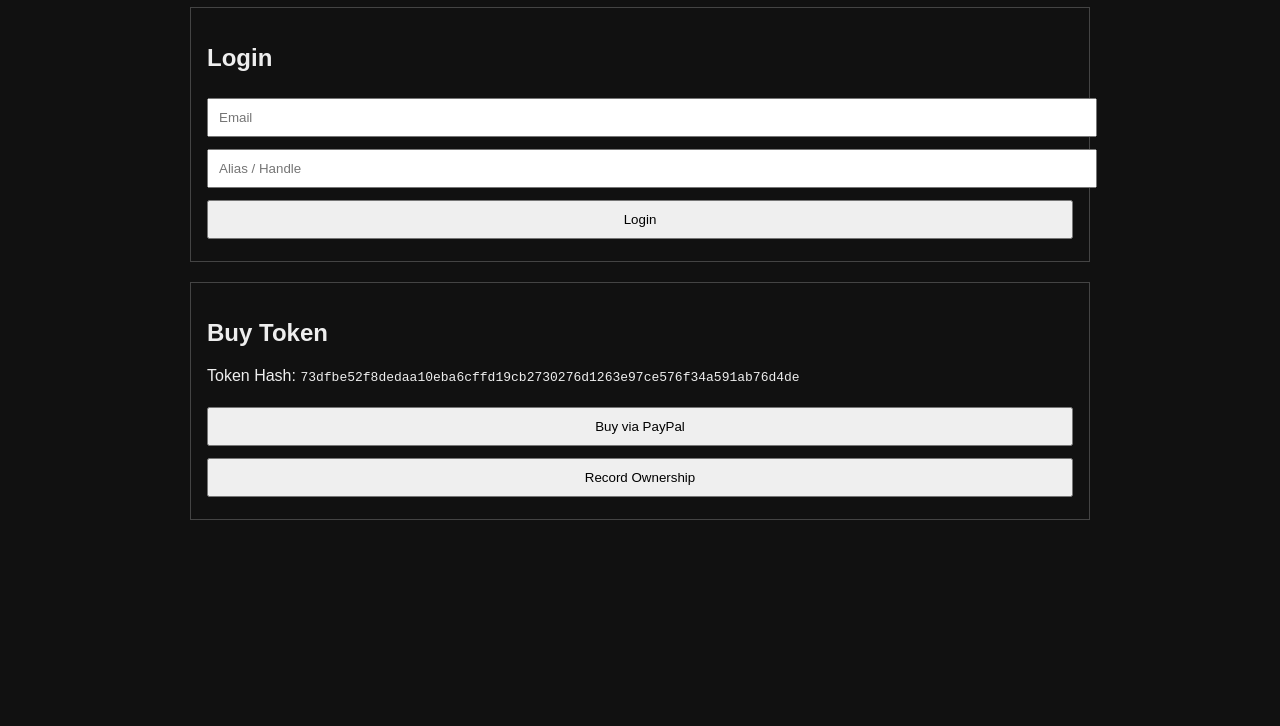
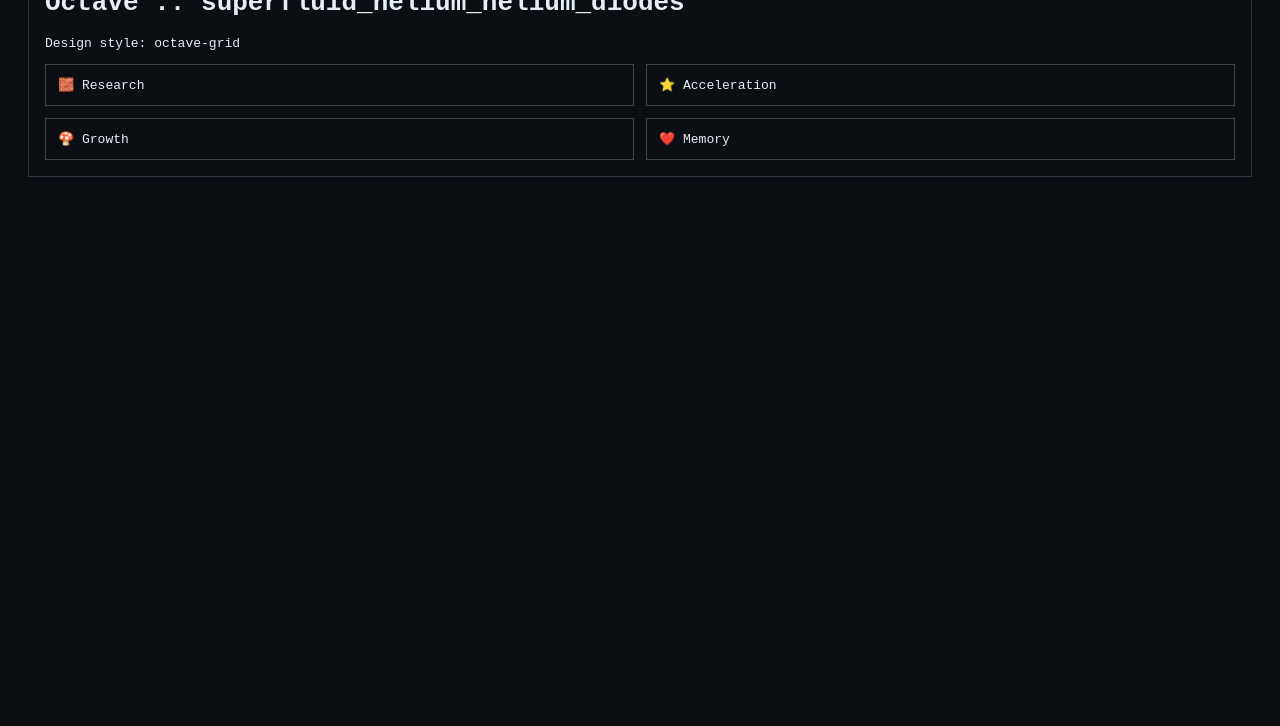
Before and after one commit to pewpi-infinity/superfluid_helium_helium_diodes, a plain HTML site: page index.html in a window 1280 px wide. Shown: the part 74-800 px from the top of the page. Drawn offline with Linux system fonts and the light colour scheme.

Commit message:
c13b0 sweep: research, goal, token, index

```diff
--- a/index.html
+++ b/index.html
@@ -1,74 +1,25 @@
-<!DOCTYPE html>
+<!doctype html>
 <html>
 <head>
 <meta charset="utf-8">
-<title>superfluid_helium_helium_diodes — Token Purchase</title>
+<title>superfluid_helium_helium_diodes — Octave</title>
 <style>
-body { font-family: sans-serif; background:#111; color:#eee; max-width:900px; margin:auto; }
-input, button { padding:10px; margin:6px 0; width:100%; }
-.box { border:1px solid #444; padding:16px; margin-top:20px; }
+body{font-family:monospace;background:#0b0f14;color:#e6edf3;padding:20px}
+.box{border:1px solid #30363d;padding:16px}
+.grid{display:grid;grid-template-columns:repeat(2,1fr);gap:12px}
+.card{border:1px solid #444;padding:12px}
 </style>
 </head>
 <body>
-
-<h1>🧱 Token Access — superfluid_helium_helium_diodes</h1>
-
 <div class="box">
-<h2>Login</h2>
-<input id="email" placeholder="Email">
-<input id="alias" placeholder="Alias / Handle">
-<button onclick="login()">Login</button>
+<h1>Octave :: superfluid_helium_helium_diodes</h1>
+<p>Design style: octave-grid</p>
+<div class="grid">
+  <div class="card">🧱 Research</div>
+  <div class="card">⭐ Acceleration</div>
+  <div class="card">🍄 Growth</div>
+  <div class="card">❤️ Memory</div>
 </div>
-
-<div class="box">
-<h2>Buy Token</h2>
-<p>Token Hash: <code>73dfbe52f8dedaa10eba6cffd19cb2730276d1263e97ce576f34a591ab76d4de</code></p>
-
-<form action="https://www.paypal.com/cgi-bin/webscr" method="post" target="_blank">
-<input type="hidden" name="cmd" value="_xclick">
-<input type="hidden" name="business" value="watsonkris611@gmail.com">
-<input type="hidden" name="item_name" value="c13b0 Token — superfluid_helium_helium_diodes">
-<input type="hidden" name="currency_code" value="USD">
-<input type="hidden" name="amount" value="10.08">
-<input type="hidden" name="custom" value="superfluid_helium_helium_diodes|73dfbe52f8dedaa10eba6cffd19cb2730276d1263e97ce576f34a591ab76d4de">
-<button type="submit">Buy via PayPal</button>
-</form>
-
-<button onclick="record()">Record Ownership</button>
 </div>
-
-<script>
-function login() {
-  localStorage.setItem("c13b0_email", document.getElementById("email").value);
-  localStorage.setItem("c13b0_alias", document.getElementById("alias").value);
-  alert("Logged in");
-}
-
-function record() {
-  const e = localStorage.getItem("c13b0_email");
-  const a = localStorage.getItem("c13b0_alias");
-  if (!e || !a) { alert("Login first"); return; }
-
-  const rec = {
-    email_hash: "73dfbe52f8dedaa10eba6cffd19cb2730276d1263e97ce576f34a591ab76d4de".slice(0,8) + ":" + e,
-    alias: a,
-    repo: "superfluid_helium_helium_diodes",
-    token: "73dfbe52f8dedaa10eba6cffd19cb2730276d1263e97ce576f34a591ab76d4de",
-    time: new Date().toISOString()
-  };
-
-  fetch("OWNERS.json")
-    .then(r => r.json())
-    .then(j => {
-      j.push(rec);
-      const blob = new Blob([JSON.stringify(j,null,2)],{type:"application/json"});
-      const a = document.createElement("a");
-      a.href = URL.createObjectURL(blob);
-      a.download = "OWNERS.json";
-      a.click();
-    });
-}
-</script>
-
 </body>
 </html>
```
Also changed, not shown: 2 other files.
